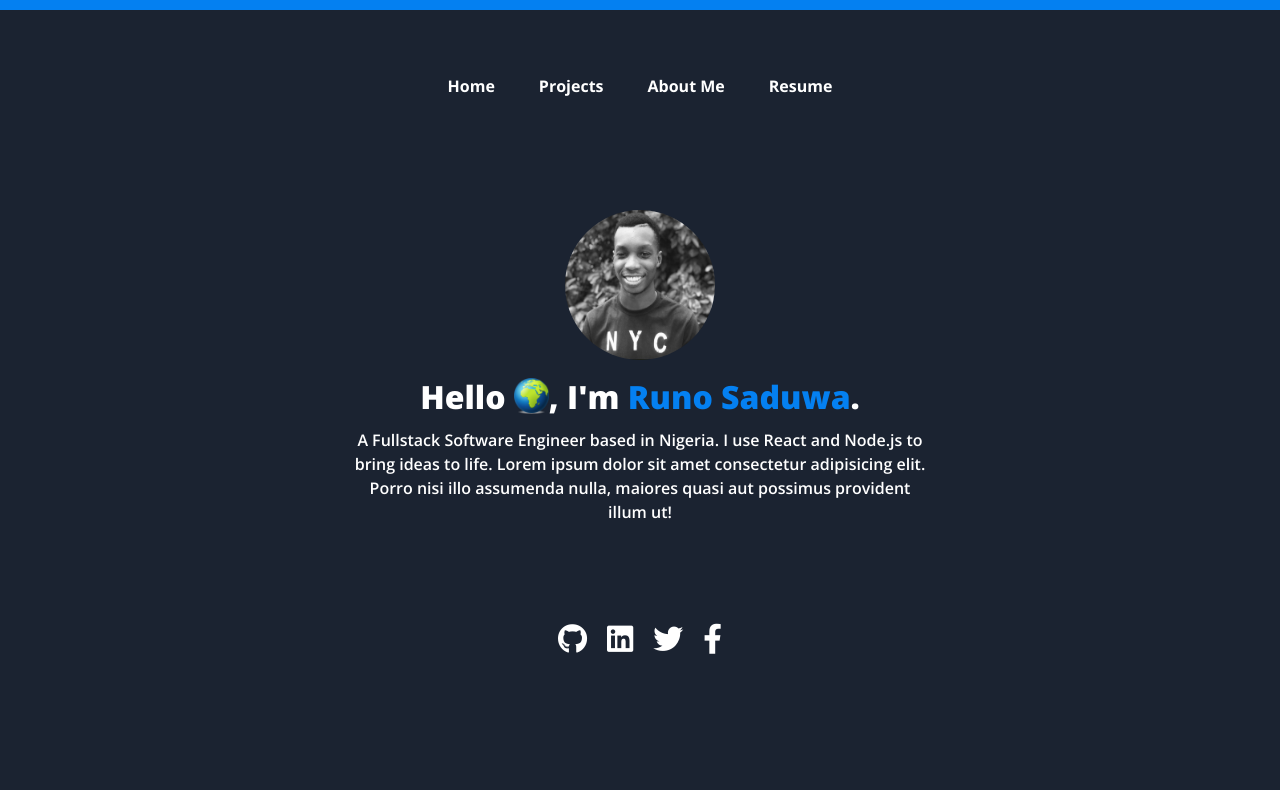
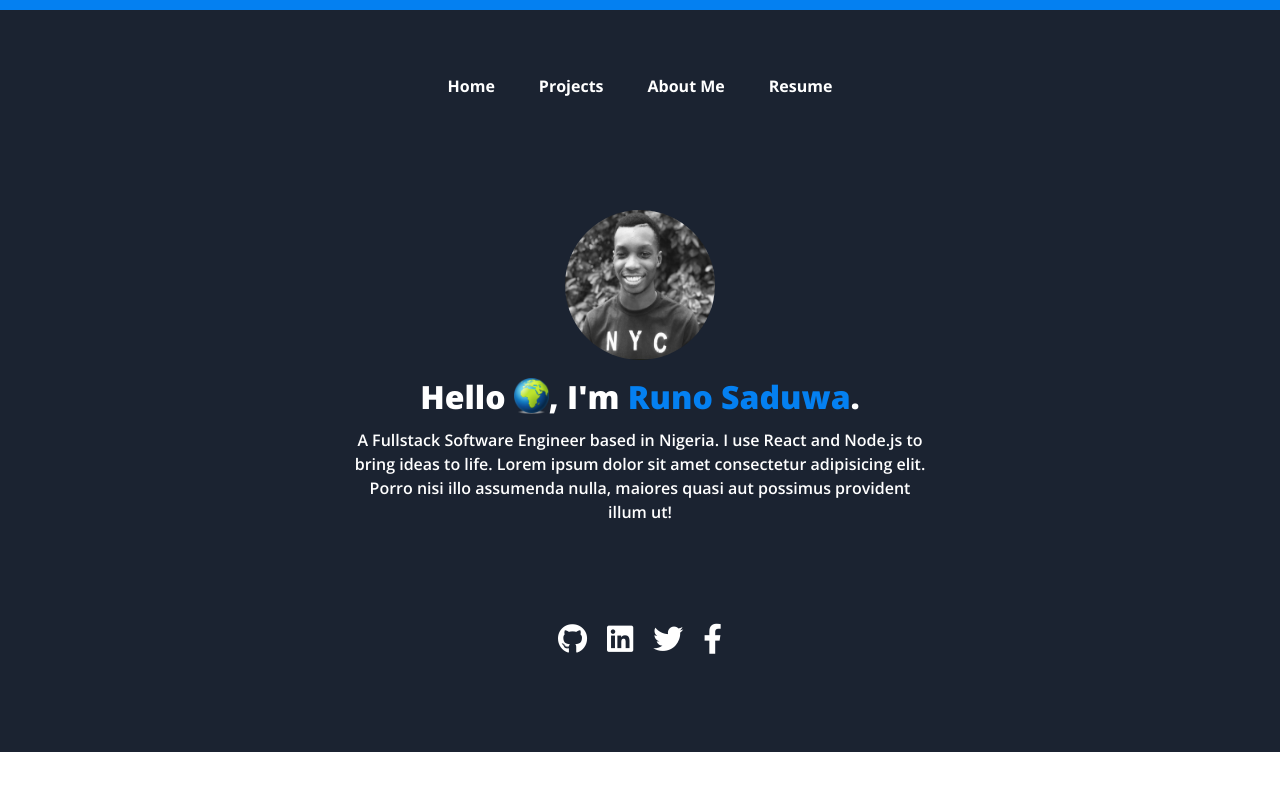
Before and after one commit to Runo-saduwa/my-portfolio, a React (Create React App) app: page / in a window 1280 px wide. Shown: the top 790 px of the page. Built offline with nearby package versions, Linux system fonts and the light colour scheme.

Commit message:
desktop fix

```diff
--- a/src/App.css
+++ b/src/App.css
@@ -6,8 +6,6 @@ html, body {
   font-family: "Open sans";
 }
 .App {
-  height: 100vh;
-  overflow-y: scroll;
    background: var(--bg);
 
 }
```
